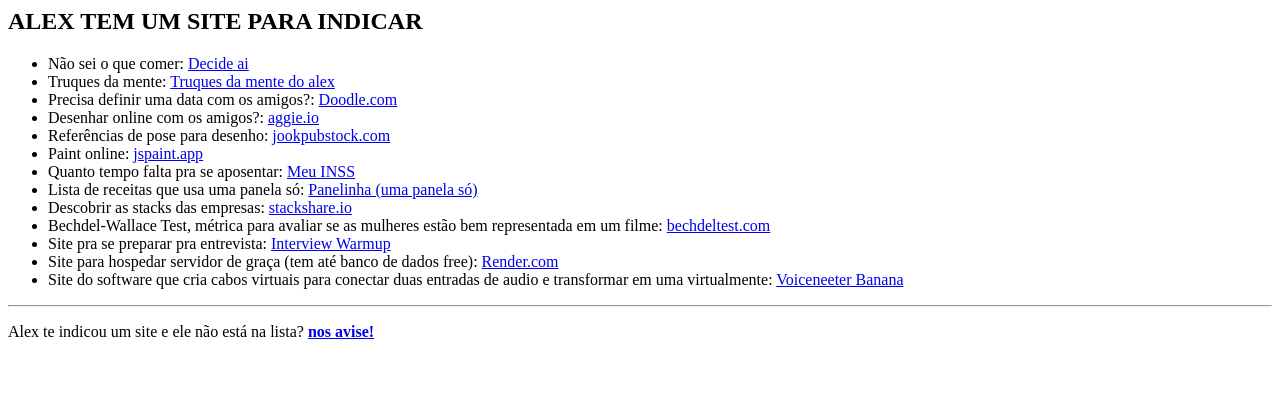
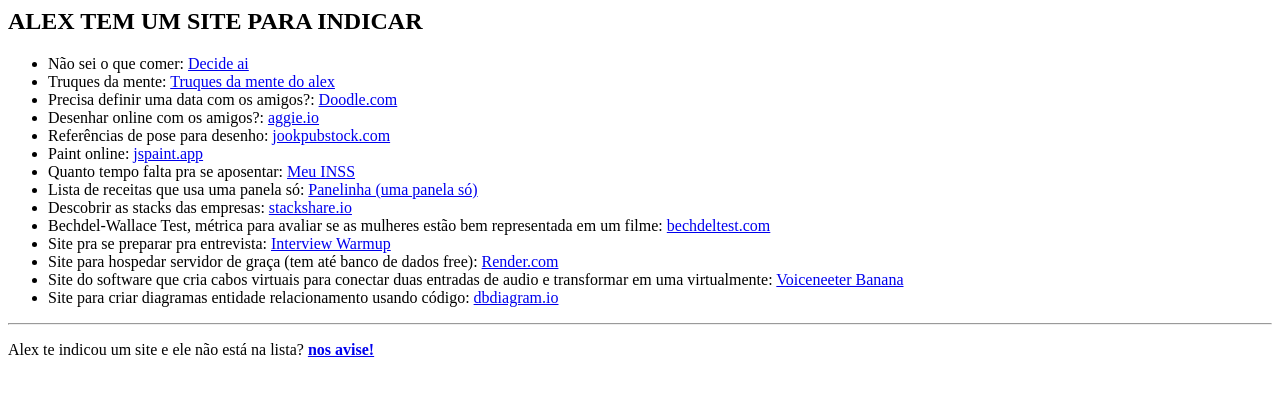
Before and after one commit to opedro/alextemumsite, a website: page index.html in a window 1280 px wide. Drawn offline with Linux system fonts and the light colour scheme.

Commit message:
feat: add dbdiagram.io

```diff
--- a/index.html
+++ b/index.html
@@ -20,6 +20,7 @@
   <li>Site pra se preparar pra entrevista: <a href="https://grow.google/certificates/interview-warmup/">Interview Warmup</a></li>
   <li>Site para hospedar servidor de graça (tem até banco de dados free): <a href="https://render.com/">Render.com</a></li>
   <li>Site do software que cria cabos virtuais para conectar duas entradas de audio e transformar em uma virtualmente: <a href="https://vb-audio.com/Voicemeeter/banana.htm">Voiceneeter Banana</a></li>
+  <li>Site para criar diagramas entidade relacionamento usando código: <a href="https://dbdiagram.io/">dbdiagram.io</a></li>
 </ul>
 <hr>
       <p>Alex te indicou um site e ele não está na lista? <a href="https://github.com/opedro/alextemumsite/issues/new"><b>nos avise!</b></a></p>
```
